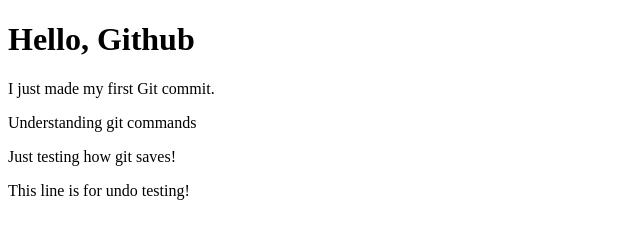
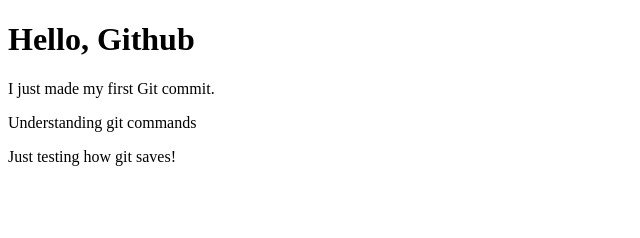
Before and after one commit to Yugal88943/MyFirstSite, a plain HTML site: page index.html in a window 1280 px wide. Shown: the whole page, without its empty margins (0-640 px from the left). Drawn offline with Linux system fonts and the light colour scheme.

Commit message:
Revert "Testing how to undo a commit"
This reverts commit df528b8dea54ff3523fbc3f3e1a517bb49ea42a5.

```diff
--- a/index.html
+++ b/index.html
@@ -10,7 +10,6 @@
     <p>I just made my first Git commit.</p>
     <p>Understanding git commands</p>
     <p>Just testing how git saves!</p>
-    <p>This line is for undo testing!</p>
 </body>
 
 </html>
```
